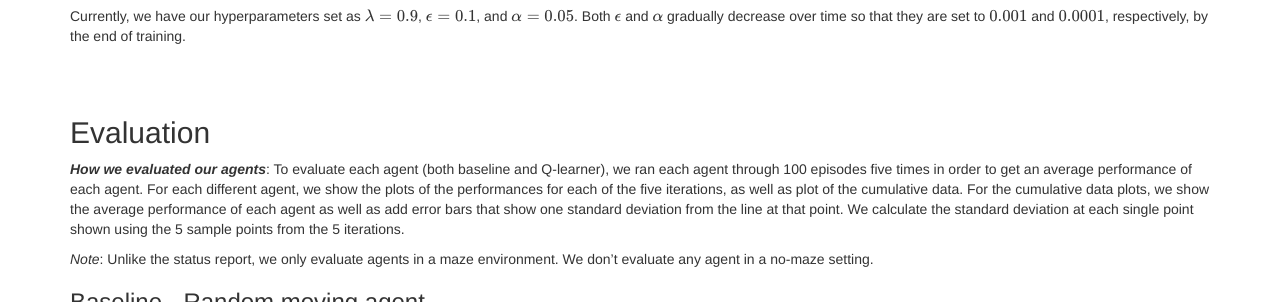
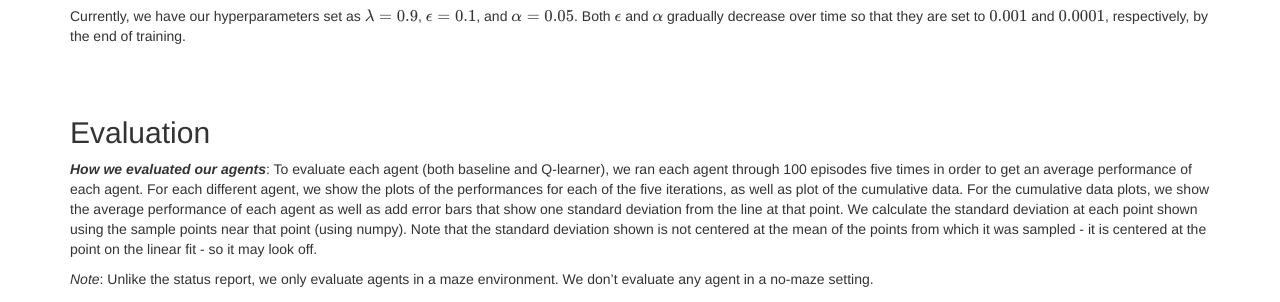
Before and after one commit to becamorin20/Group-16, a Jekyll site: the page built from docs/final.md, in a window 1280 px wide and 900 px high, scrolled down 7375 px, cut to the strip 99-401 px from the top of the window. Built offline with Jekyll 4.4.1, drawn with Linux system fonts in a browser that asks for light colours; formulas are drawn with MathJax 3; some of the changed text lies outside the part shown.

Commit message:
Create final.md

```diff
--- a/docs/final.md
+++ b/docs/final.md
@@ -191,7 +191,8 @@ Currently, we have our hyperparameters set as $$\lambda=0.9$$, $$\epsilon=0.1$$,
 **_How we evaluated our agents_**: To evaluate each agent (both baseline and Q-learner), we ran each agent through 100 episodes five times in order to get an average performance of each agent.
 For each different agent, we show the plots of the performances for each of the five iterations, as well as plot of the cumulative data.
 For the cumulative data plots, we show the average performance of each agent as well as add error bars that show one standard deviation from the line at that point.
-We calculate the standard deviation at each single point shown using the 5 sample points from the 5 iterations.
+We calculate the standard deviation at each point shown using the sample points near that point (using numpy).
+Note that the standard deviation shown is not centered at the mean of the points from which it was sampled - it is centered at the point on the linear fit - so it may look off.
 
 _Note_: Unlike the status report, we only evaluate agents in a maze environment. We don't evaluate any agent in a no-maze setting.
 
@@ -207,7 +208,7 @@ _Note_: Unlike the status report, we only evaluate agents in a maze environment.
 For this agent, we used 18 total basis functions for each action: 9 dynamic BFs (figure 2) and 9 tile stationary BFs (figure 3).
 In total, for this agent we used 72 BFs and 72 parameters.
 <div align="center"><img src="//raw.githubusercontent.com/becamorin20/Zombie-Maze-Land/master/docs/images/9tile_final.png" width="600"></div>
-**Figure 11**: On average, this agent survived for approximately $$87$$ time steps.
+**Figure 11**: On average, this agent survived for approximately $$87$$ time steps. There also appears to be a lot more variation in the error bars here than in the baseline (this is present in all of our learners).
 
 ### Q-Approximation - 9 Dynamic BFs + 9 Coarse stationary BFs
 
```
